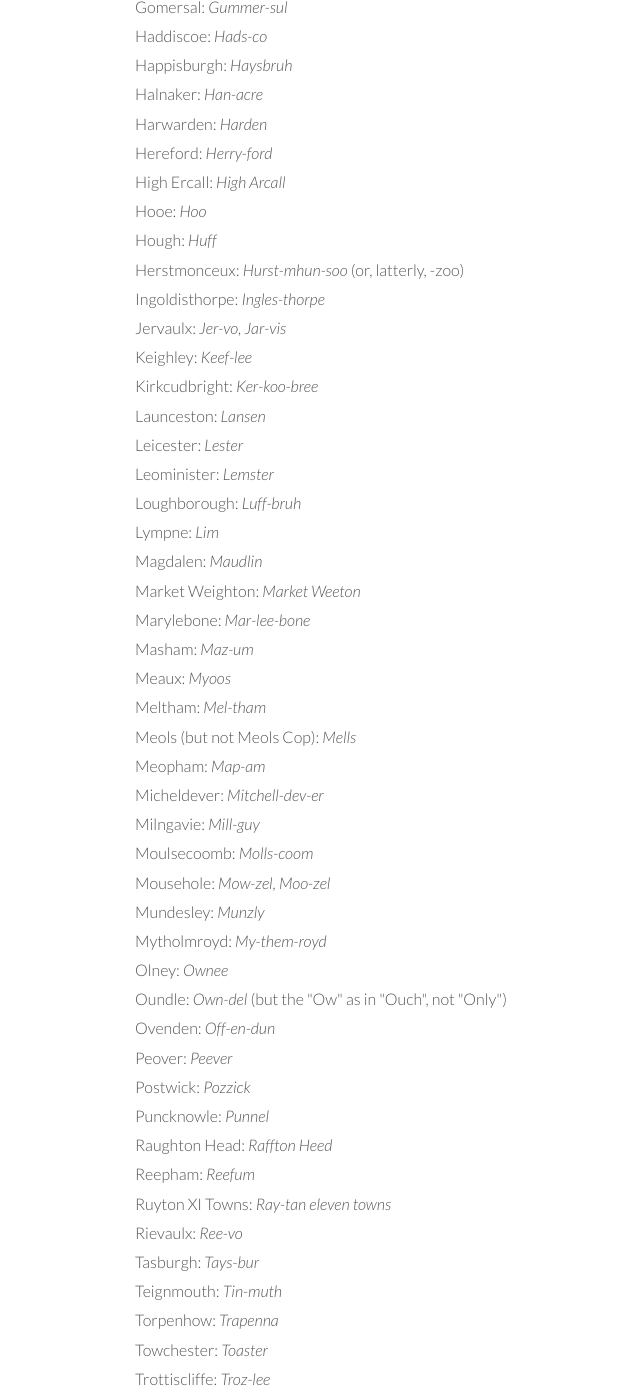
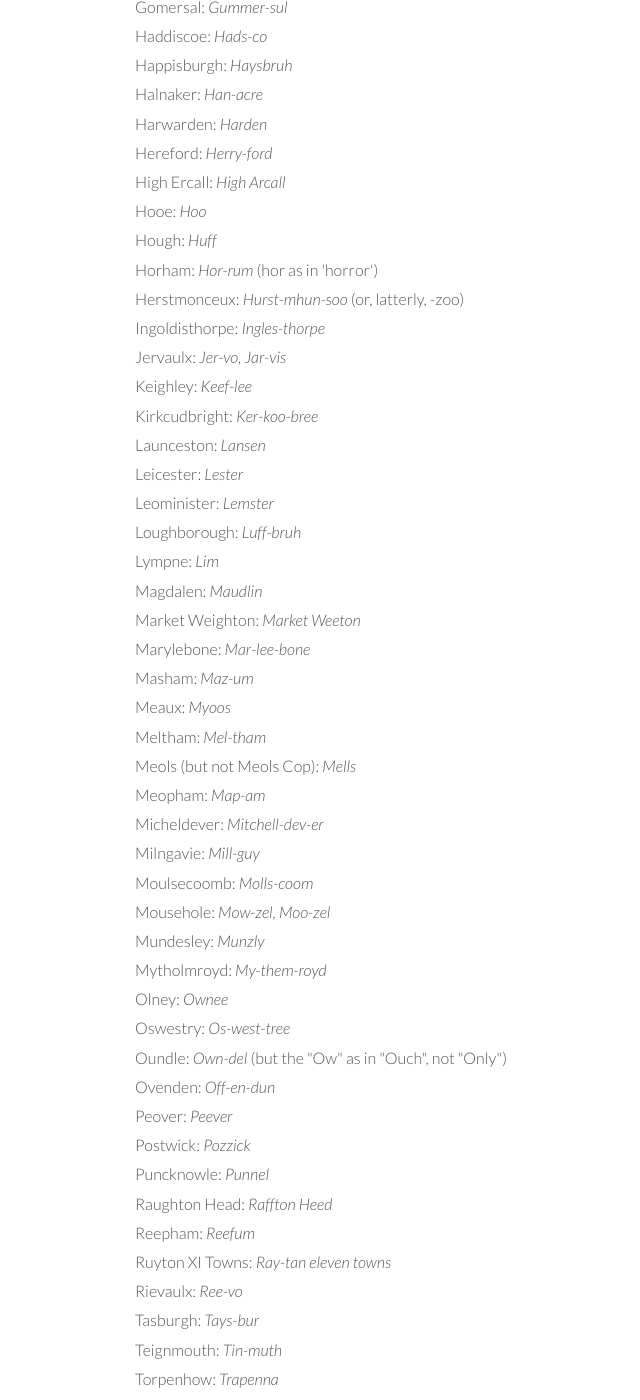
Before and after one commit to CollectionsOfThisKind/collectionsofthiskind.github.io, a Jekyll site: the page built from pages/lists/lists/names.html, in a window 1280 px wide and 1400 px high, scrolled down 1698 px. Shown: the whole window, without its empty margins (115-755 px from the left). Built offline with Jekyll 4.4.1, drawn with Linux system fonts in a browser that asks for light colours.

Commit message:
Add files via upload

```diff
--- a/pages/lists/lists/names.html
+++ b/pages/lists/lists/names.html
@@ -81,6 +81,7 @@ Being a collection of unusually pronounced British placenames.
 <li>High Ercall: <i>High Arcall</i></li>
 <li>Hooe: <i>Hoo</i></li>
 <li>Hough: <i>Huff</i></li>
+<li>Horham: <i>Hor-rum</i> (hor as in 'horror')</li>
 <li>Herstmonceux: <i>Hurst-mhun-soo</i> (or, latterly, -zoo)</li>
 <li>Ingoldisthorpe: <i>Ingles-thorpe</i></li>
 <li>Jervaulx: <i>Jer-vo, Jar-vis</i></li>
@@ -106,6 +107,7 @@ Being a collection of unusually pronounced British placenames.
 <li>Mundesley: <i>Munzly</i></li>
 <li>Mytholmroyd: <i>My-them-royd</i></li>
 <li>Olney: <i>Ownee</i></li>
+<li>Oswestry: <i>Os-west-tree</i></li>
 <li>Oundle: <i>Own-del</i> (but the "Ow" as in "Ouch", not "Only")</li>
 <li>Ovenden: <i>Off-en-dun</i></li>
 <li>Peover: <i>Peever</i></li>
```
